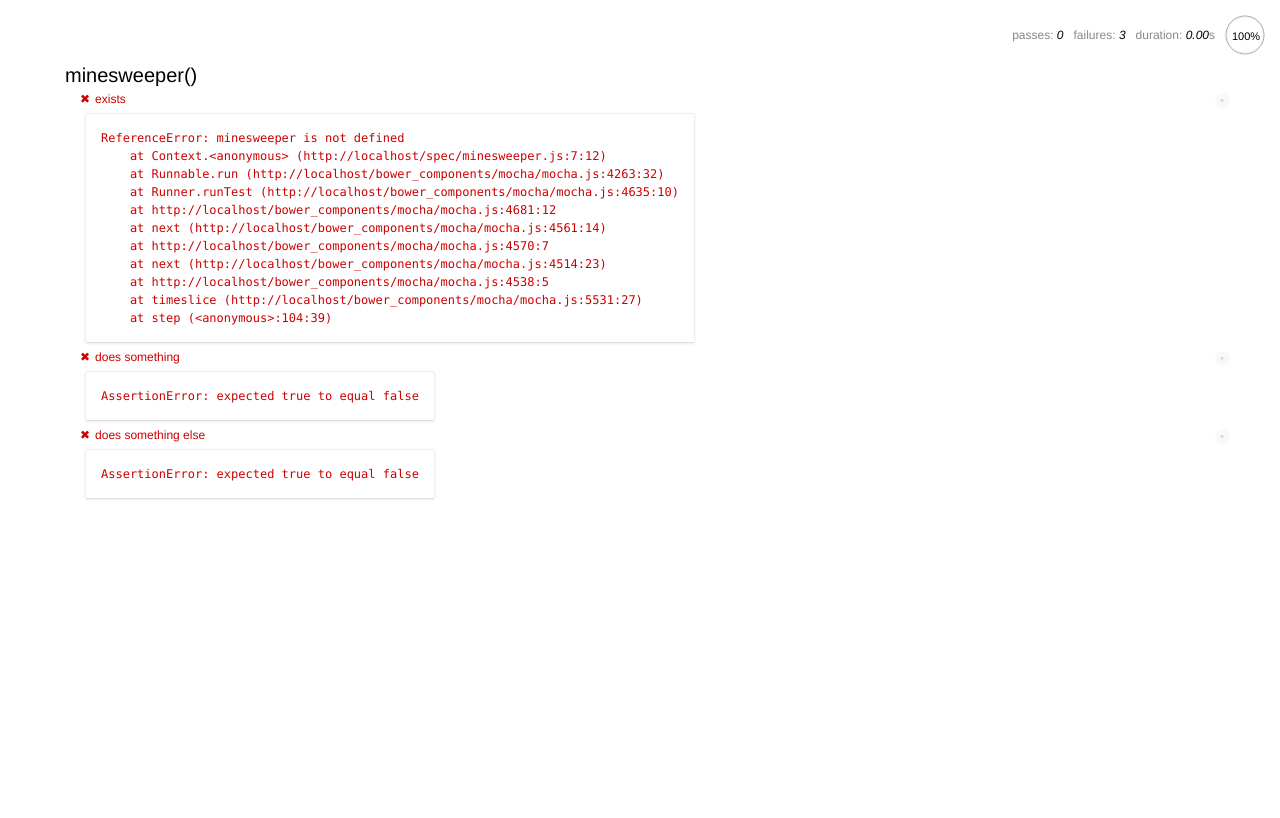
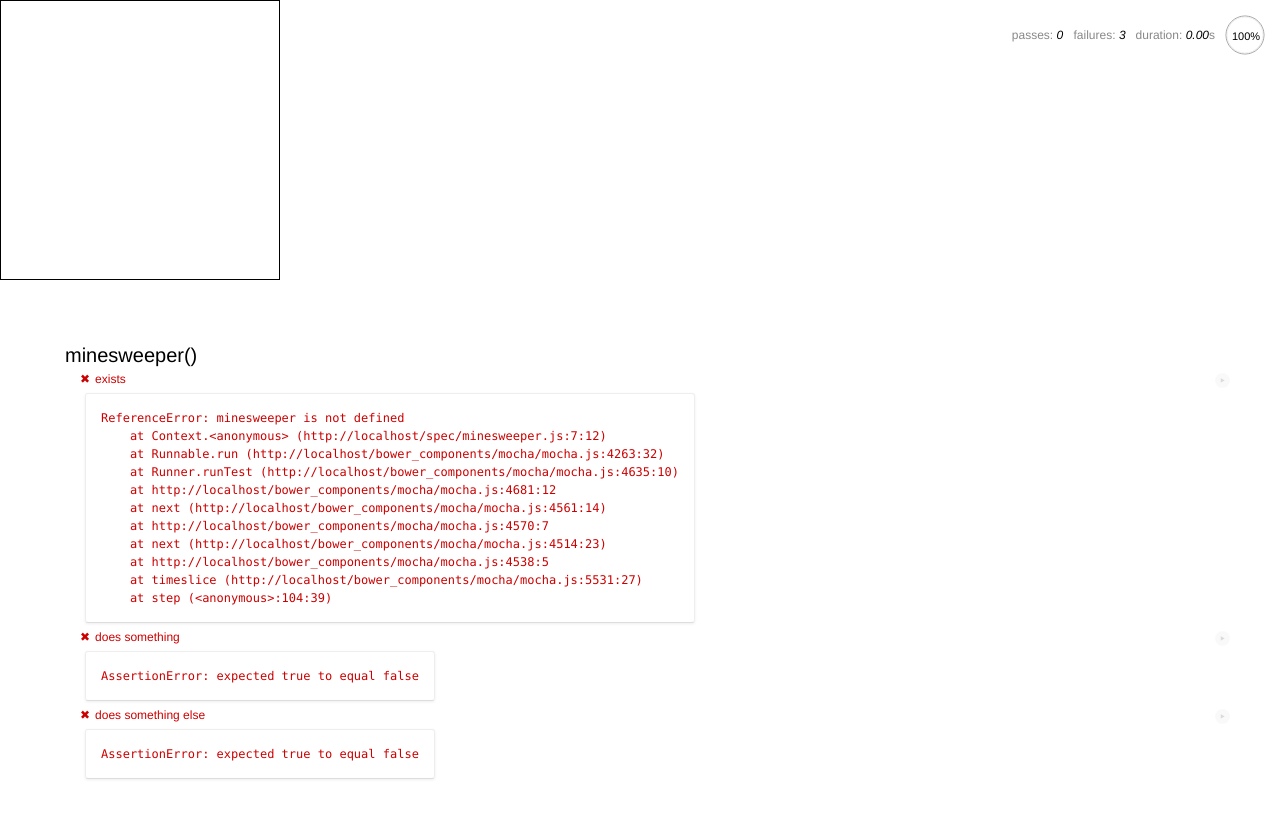
Before and after one commit to KalevRK/minesweeperJS, a website: page index.html in a window 1280 px wide. Drawn offline with nearby package versions, Linux system fonts and the light colour scheme.

Commit message:
In progress drawing of board

```diff
--- a/index.html
+++ b/index.html
@@ -8,11 +8,18 @@
   <link rel="stylesheet" href="styles.css">
 </head>
 <body>
+
+  <div id="gameGrid">
+    <table id="gameTable">
+    </table>
+  </div>
+
   <div id="mocha"></div>
   <script src="bower_components/mocha/mocha.js"></script>
   <script>mocha.setup('')</script>
   <script src="bower_components/chai/chai.js"></script>
   <script src="bower_components/underscore/underscore.js"></script>
+  <script src="http://d3js.org/d3.v3.min.js" charset="utf-8"></script>
   <script>
     var assert = chai.assert;
     var expect = chai.expect;
--- a/minesweeper.js
+++ b/minesweeper.js
@@ -19,3 +19,21 @@ var bombLocations = [];
 
 var board = makeEmptyMatrix(10);
 console.log(board);
+
+
+// Kalev
+// track board settings
+var boardSettings = {
+    spaceHeight: '28',
+    spaceWidth: '28'
+}
+
+// - bind board to DOM
+d3.select('#gameTable').selectAll("tr")
+    .data(board)
+    .enter().append("tr")
+    .selectAll("td.space")
+    .data(function(d){return d;})
+    .enter().append("td.space");
+    // .attr('height', boardSettings.spaceHeight + 'px')
+    // .attr('width', boardSettings.spaceWidth + 'px');
--- a/styles.css
+++ b/styles.css
@@ -0,0 +1,21 @@
+#gameGrid {
+  height: 280px;
+  width: 280px;
+}
+
+#gameTable {
+  border: 1px solid black;
+  height: 280px;
+  width: 280px;
+}
+
+/*tr {
+  border: 1px solid black;
+}
+
+td.space {
+  border: 1px solid black;
+  padding: 10px;
+  background-color: gray;
+  background-image: url('/img/blank.png');
+}*/
```
